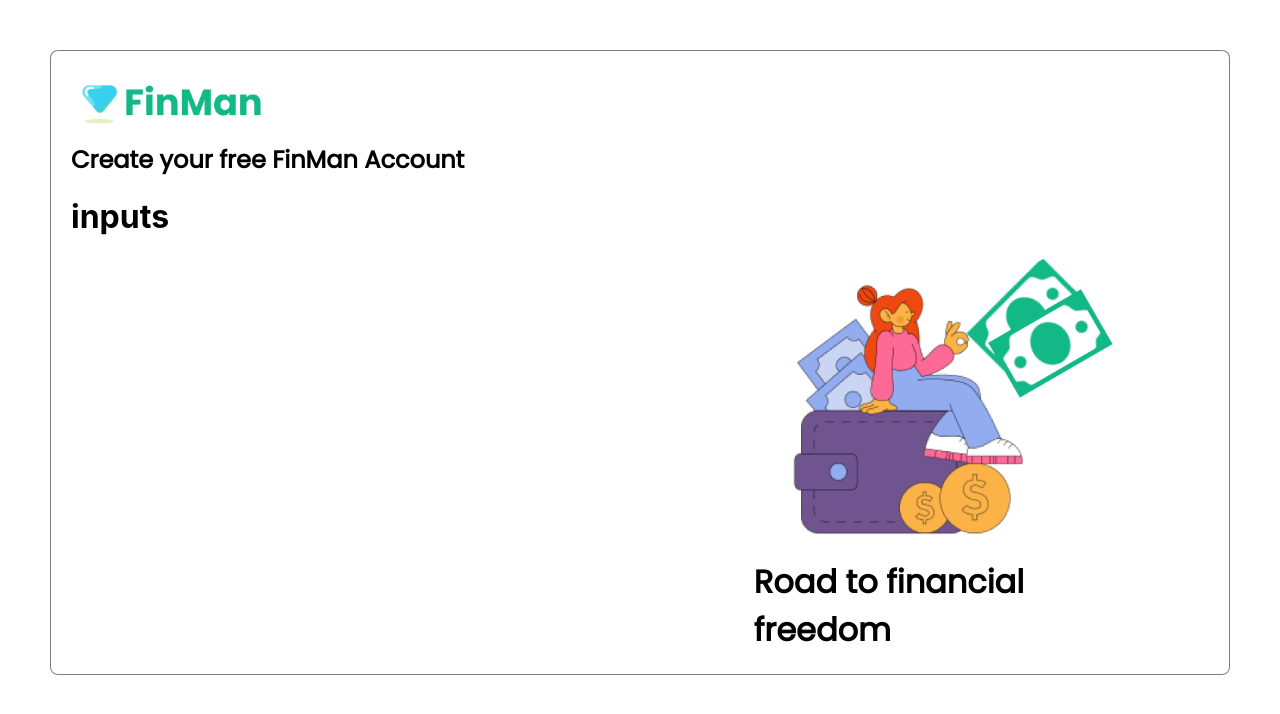
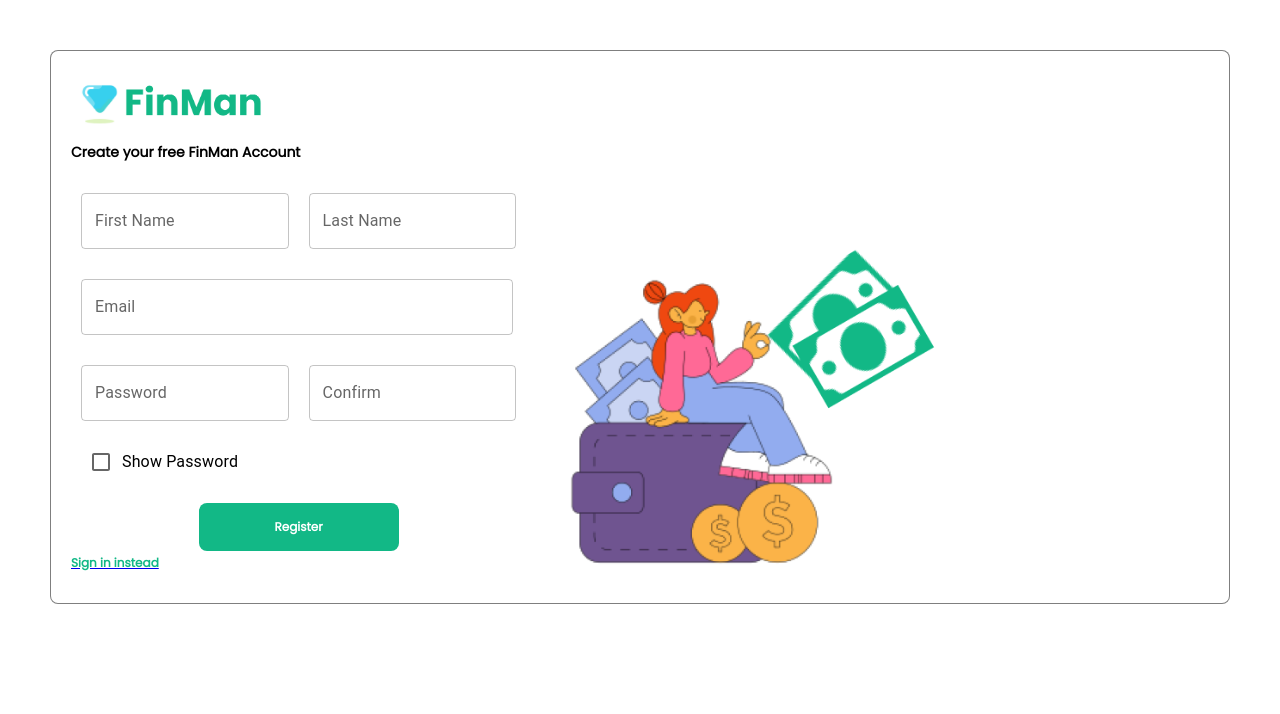
Before and after one commit to faithgaiciumia/react-financial-management-app, a React (Create React App) app: page /signup in a window 1280 px wide. Shown: the top 714 px of the page. Built offline with nearby package versions, Linux system fonts and the light colour scheme.

Commit message:
completed login and signup

```diff
--- a/package.json
+++ b/package.json
@@ -3,6 +3,9 @@
   "version": "0.1.0",
   "private": true,
   "dependencies": {
+    "@emotion/react": "^11.10.5",
+    "@emotion/styled": "^11.10.5",
+    "@mui/material": "^5.11.6",
     "@testing-library/jest-dom": "^5.16.5",
     "@testing-library/react": "^13.4.0",
     "@testing-library/user-event": "^13.5.0",
--- a/src/App.css
+++ b/src/App.css
@@ -330,22 +330,37 @@ nav li {
 }
 .signup-heading p{
   font-family: "Poppins";
-  font-size: 24px;
+  font-size: 14px;
   font-weight: 800;
 }
 .signup-row{
   display: flex;
   margin:20px;
-  justify-content: space-between;
+
 }
-.signup-row img{
-  width: 400px;
-  align-self: flex-end;
+.bg-img{
+  background-position: center;
+  background-size: cover;
+  height: 400px;
 }
 .signup-row p{
-  font-size: 32px;
+  font-size: 20px;
   font-weight: 800;
   font-family: "Poppins";
-  width: 65%;
-
+  width: 50%;
 }
+.input{
+  margin: 10px!important;
+  margin-bottom: 20px!important;
+}
+.full-length{
+  width: 95%;
+}
+.signin-link{
+  color: #12B886;
+  font-weight: 800;
+  font-family: "Poppins";
+  font-size: 12px;
+  margin-top: 10px;
+  cursor:"pointer"
+}
--- a/src/App.js
+++ b/src/App.js
@@ -4,6 +4,7 @@ import { BrowserRouter as Router, Routes, Route } from "react-router-dom";
 import Intro from "./pages/Onboarding/Intro";
 import Login from "./pages/SignUp/Login";
 import SignUp from "./pages/SignUp/SignUp";
+import Home from "./pages/home/home";
 
 function App() {
   return (
@@ -13,6 +14,7 @@ function App() {
           <Route exact path="/" element={<Intro />} />
           <Route exact path="login" element={<Login />} />
           <Route exact path="signup" element={<SignUp />} />
+          <Route exact path="home" element={<Home />} />
         </Routes>
       </Router>
     </div>
--- a/src/pages/SignUp/Login.js
+++ b/src/pages/SignUp/Login.js
@@ -1,7 +1,56 @@
-export default function Login(){
-    return (
-       <div>
-           <h1>Hello i am login page. </h1>
-       </div>
-    )
+import logo from "../../img/finlogo.png";
+import illustration from "../../img/signup.png";
+import TextField from "@mui/material/TextField";
+import bgimg from "../../img/signup.png";
+import FormControlLabel from "@mui/material/FormControlLabel";
+import Checkbox from "@mui/material/Checkbox";
+import { Link } from "react-router-dom";
+export default function Login() {
+  return (
+    <div className="container">
+      <div className="signup-heading">
+        <img src={logo} alt="logo" />
+        <p>Login to your FinMan Account</p>
+      </div>
+      <div className="signup-row">
+        <div className="col-2">
+          <div>
+            <TextField
+              id="outlined-basic"
+              label="Email"
+              variant="outlined"
+              className="input full-length"
+            />
+          </div>
+          <div>
+            <TextField
+              id="outlined-basic"
+              label="Enter your password"
+              variant="outlined"
+              className="input full-length"
+            />
+          </div>
+          <div style={{ marginLeft: "20px" }}>
+            <FormControlLabel control={<Checkbox />} label="Show Password" />
+          </div>
+          <div style={{ display: "flex", justifyContent: "center" }}>
+            <Link to="/home">
+              <button type="button" className="filled-btn">
+                Log In
+              </button>
+            </Link>
+          </div>
+          <div>
+            <Link to="/signup">
+              <a className="signin-link">Sign up instead</a>
+            </Link>
+          </div>
+        </div>
+        <div
+          className="col-2 bg-img"
+          style={{ backgroundImage: `url(${bgimg})` }}
+        ></div>
+      </div>
+    </div>
+  );
 }
--- a/src/pages/SignUp/SignUp.js
+++ b/src/pages/SignUp/SignUp.js
@@ -1,5 +1,10 @@
 import logo from "../../img/finlogo.png";
 import illustration from "../../img/signup.png";
+import TextField from "@mui/material/TextField";
+import bgimg from "../../img/signup.png";
+import FormControlLabel from "@mui/material/FormControlLabel";
+import Checkbox from "@mui/material/Checkbox";
+import { Link } from "react-router-dom";
 export default function SignUp() {
   return (
     <div className="container">
@@ -9,12 +14,62 @@ export default function SignUp() {
       </div>
       <div className="signup-row">
         <div className="col-2">
-          <h1>inputs</h1>
+          <div className="row">
+            <TextField
+              id="outlined-basic"
+              label="First Name"
+              variant="outlined"
+              className="input"
+            />
+            <TextField
+              id="outlined-basic"
+              label="Last Name"
+              variant="outlined"
+              className="input"
+            />
+          </div>
+          <div>
+            <TextField
+              id="outlined-basic"
+              label="Email"
+              variant="outlined"
+              className="input full-length"
+            />
+          </div>
+          <div className="row">
+            <TextField
+              id="outlined-basic"
+              label="Password"
+              variant="outlined"
+              className="input"
+            />
+            <TextField
+              id="outlined-basic"
+              label="Confirm"
+              variant="outlined"
+              className="input"
+            />
+          </div>
+          <div style={{ marginLeft: "20px" }}>
+            <FormControlLabel control={<Checkbox />} label="Show Password" />
+          </div>
+          <div style={{ display: "flex", justifyContent: "center" }}>
+            <Link to="/home">
+              <button type="button" className="filled-btn">
+                Register
+              </button>
+            </Link>
+          </div>
+          <div>
+            <Link to="/login">
+              <a className="signin-link">Sign in instead</a>
+            </Link>
+          </div>
         </div>
-        <div className="col-2">
-          <img src={illustration} alt="illustration"/>
-          <p>Road to financial freedom</p>
-        </div>
+        <div
+          className="col-2 bg-img"
+          style={{ backgroundImage: `url(${bgimg})` }}
+        ></div>
       </div>
     </div>
   );
--- /dev/null
+++ b/src/pages/home/home.js
@@ -0,0 +1,7 @@
+export default function Home(){
+    return(
+        <div>
+            <h1>You are home.</h1>
+        </div>
+    )
+}
```
Also changed, not shown: 1 other file (tests, documents, lock files or other folders).
